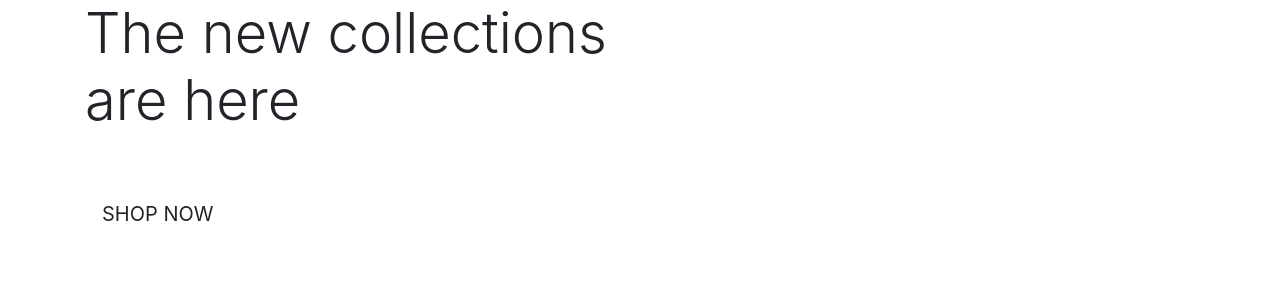
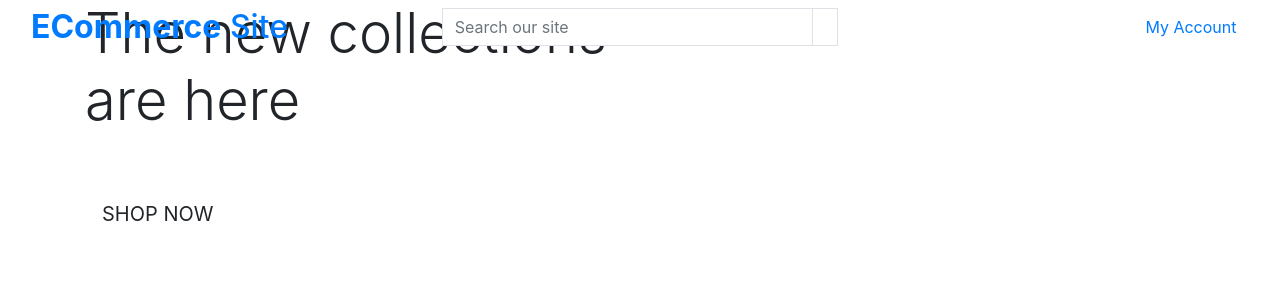
Before and after one commit to AmitKapilaCodeIns/ecommerce_site, a Django app: template home/templates/home/index.html in a window 1280 px wide. Shown: the top 300 px of the page. Run offline with Django 3.2, Linux system fonts and the light colour scheme; the template is opened without the code that fills it, so the values that code supplies are empty; parts of the project's set-up code (start-up, migrations or seed data) failed here and were passed over; some libraries are stand-ins or nearby versions.

Commit message:
add main page header

```diff
--- a/templates/base.html
+++ b/templates/base.html
@@ -2,6 +2,7 @@
 
 <!doctype html>
 <html lang="en">
+
 <head>
 
   {% block meta %}
@@ -14,16 +15,22 @@
   {% endblock %}
 
   {% block corecss %}
-        <link rel="stylesheet" href="https://stackpath.bootstrapcdn.com/bootstrap/4.4.1/css/bootstrap.min.css" integrity="sha384-Vkoo8x4CGsO3+Hhxv8T/Q5PaXtkKtu6ug5TOeNV6gBiFeWPGFN9MuhOf23Q9Ifjh" crossorigin="anonymous">
+  <link rel="stylesheet" href="https://stackpath.bootstrapcdn.com/bootstrap/4.4.1/css/bootstrap.min.css"
+    integrity="sha384-Vkoo8x4CGsO3+Hhxv8T/Q5PaXtkKtu6ug5TOeNV6gBiFeWPGFN9MuhOf23Q9Ifjh" crossorigin="anonymous">
   {% endblock %}
 
   {% block extra_css %}
   {% endblock %}
 
   {% block corejs %}
-        <script src="https://cdn.jsdelivr.net/npm/jquery@3.5.1/dist/jquery.min.js" integrity="sha256-9/aliU8dGd2tb6OSsuzixeV4y/faTqgFtohetphbbj0=" crossorigin="anonymous"></script>
-        <script src="https://cdn.jsdelivr.net/npm/popper.js@1.16.0/dist/umd/popper.min.js" integrity="sha384-Q6E9RHvbIyZFJoft+2mJbHaEWldlvI9IOYy5n3zV9zzTtmI3UksdQRVvoxMfooAo" crossorigin="anonymous"></script>
-        <script src="https://stackpath.bootstrapcdn.com/bootstrap/4.4.1/js/bootstrap.min.js" integrity="sha384-wfSDF2E50Y2D1uUdj0O3uMBJnjuUD4Ih7YwaYd1iqfktj0Uod8GCExl3Og8ifwB6" crossorigin="anonymous"></script>
+  <script src="https://cdn.jsdelivr.net/npm/jquery@3.5.1/dist/jquery.min.js"
+    integrity="sha256-9/aliU8dGd2tb6OSsuzixeV4y/faTqgFtohetphbbj0=" crossorigin="anonymous"></script>
+  <script src="https://cdn.jsdelivr.net/npm/popper.js@1.16.0/dist/umd/popper.min.js"
+    integrity="sha384-Q6E9RHvbIyZFJoft+2mJbHaEWldlvI9IOYy5n3zV9zzTtmI3UksdQRVvoxMfooAo"
+    crossorigin="anonymous"></script>
+  <script src="https://stackpath.bootstrapcdn.com/bootstrap/4.4.1/js/bootstrap.min.js"
+    integrity="sha384-wfSDF2E50Y2D1uUdj0O3uMBJnjuUD4Ih7YwaYd1iqfktj0Uod8GCExl3Og8ifwB6"
+    crossorigin="anonymous"></script>
   {% endblock %}
 
   {% block extra_js %}
@@ -31,8 +38,58 @@
 
   <title>ECommerce Site {% block extra_title %}{% endblock %}</title>
 </head>
+
 <body>
-    <header class="container-fluid fixed-top"></header>
+  <header class="container-fluid fixed-top">
+    <div class="row">
+      <div class="col-12 col-lg-4 my-auto py-1 py-lg-0 text-center text-lg-left">
+        <a href="{% url 'home' %}" class="nav-link main-logo-link">
+          <h2 class="logo-font text-black my-0"><strong>ECommerce</strong> Site</h2>
+        </a>
+      </div>
+      <div class="col-12 col-lg-4 my-auto py-1 py-lg-0">
+        <form method="GET" action="">
+          <div class="input-group w-100">
+            <input class="form-control border border-black rounded-0" type="text" name="q"
+              placeholder="Search our site">
+            <div class="input-group-append">
+              <button class="form-control btn btn-black border border-black rounded-0" type="submit">
+                <span class="icon">
+                  <i class="fas fa-search"></i>
+                </span>
+              </button>
+            </div>
+          </div>
+        </form>
+      </div>
+      <div class="col-12 col-lg-4 my-auto py-1 py-lg-0">
+        <ul class="list-inline list-unstyled text-center text-lg-right my-0">
+          <li class="list-inline-item dropdown">
+          <a class="text-black nav-link" href="#" id="user-options" data-toggle="dropdown" aria-haspopup="true"
+              aria-expanded="false">
+              <div class="text-center">
+                <div><i class="fas fa-user fa-lg"></i></div>
+                <p class="my-0">My Account</p>
+              </div>
+            </a>
+            <div class="dropdown-menu border-0" aria-labelledby="user-options">
+              {% if request.user.is_authenticated %}
+              {% if request.user.is_superuser %}
+              <a href="" class="dropdown-item">Product Management</a>
+              {% endif %}
+              <a href="" class="dropdown-item">My Profile</a>
+              <a href="{% url 'account_logout' %}" class="dropdown-item">Logout</a>
+              {% else %}
+              <a href="{% url 'account_signup' %}" class="dropdown-item">Register</a>
+              <a href="{% url 'account_login' %}" class="dropdown-item">Login</a>
+              {% endif %}
+            </div>
+          </li>
+          <li class="list-inline-item"></li>
+        </ul>
+      </div>
+    </div>
+  </header>
 
   {% if messages %}
   <div class="message-container"></div>
@@ -48,4 +105,5 @@
   {% endblock %}
 
 </body>
+
 </html>
```
Lines whose indentation alone changed are shown as unchanged.
